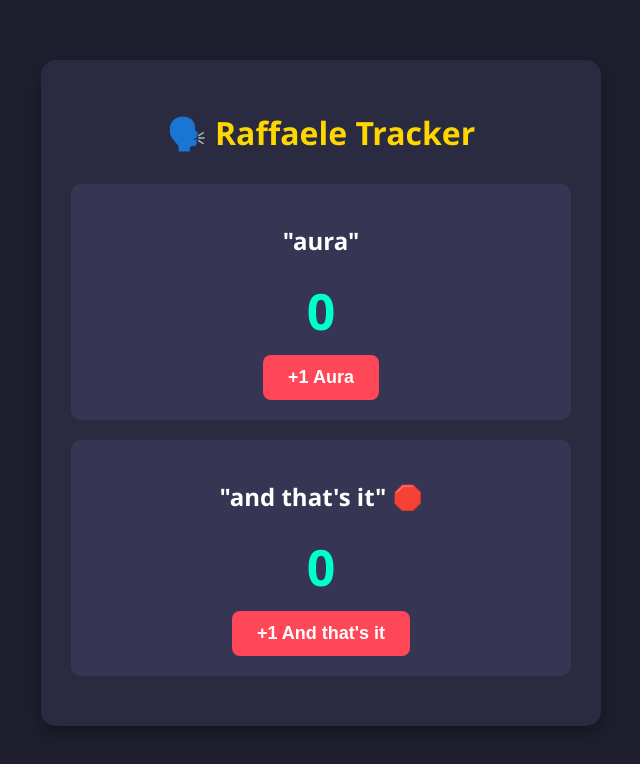
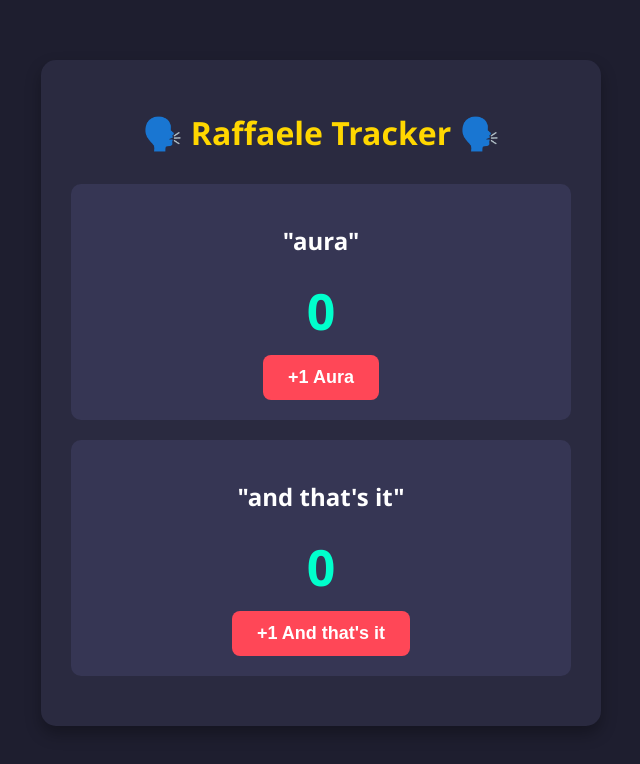
Before and after one commit to lanterieleonora-hash/sns, a website: page index.html in a window 1280 px wide. Shown: the whole page, without its empty margins (319-959 px from the left). Drawn offline with Linux system fonts and the light colour scheme; no server answers.

Commit message:
Update index.html

```diff
--- a/index.html
+++ b/index.html
@@ -8,7 +8,7 @@
 </head>
 <body>
     <div class="container">
-        <h1>🗣️ Raffaele Tracker</h1>
+        <h1>🗣️ Raffaele Tracker 🗣️</h1>
 
         <div class="counter-box">
             <h2>"aura" </h2>
@@ -17,7 +17,7 @@
         </div>
 
         <div class="counter-box">
-            <h2>"and that's it" 🛑</h2>
+            <h2>"and that's it"</h2>
             <p class="count" id="thatsit-count">0</p>
             <button onclick="increment('thatsIt')">+1 And that's it</button>
         </div>
```
